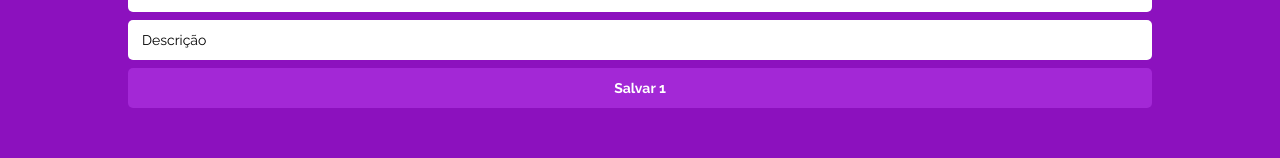
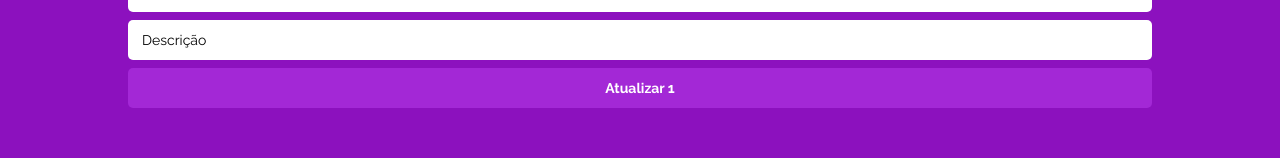
Before and after one commit to lightbarbara/mywallet-front, a React (Create React App) app: page /edit-transaction/1/1 in a window 1280 px wide. Shown: the part 124-282 px from the top of the page. Built offline with nearby package versions, Linux system fonts and the light colour scheme; a web font is replaced by a local one.

Commit message:
change in edit transaction page

```diff
--- a/src/pages/EditTransaction.js
+++ b/src/pages/EditTransaction.js
@@ -54,7 +54,7 @@
             <Form onSubmit={sendForm}>
                 <input type='number' placeholder='Valor' value={form.value} name='value' required onChange={handleForm} />
                 <input type='text' placeholder='Descrição' value={form.description} name='description' required onChange={handleForm} />
-                <button type='submit'>Salvar {type}</button>
+                <button type='submit'>Atualizar {type}</button>
             </Form>
         </NewTransactionContainer>
     )
```
